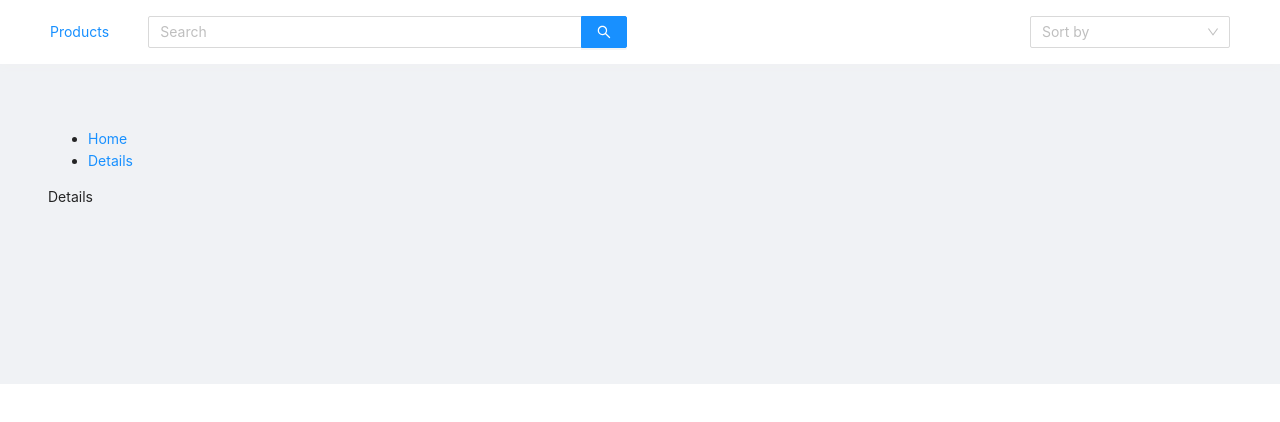
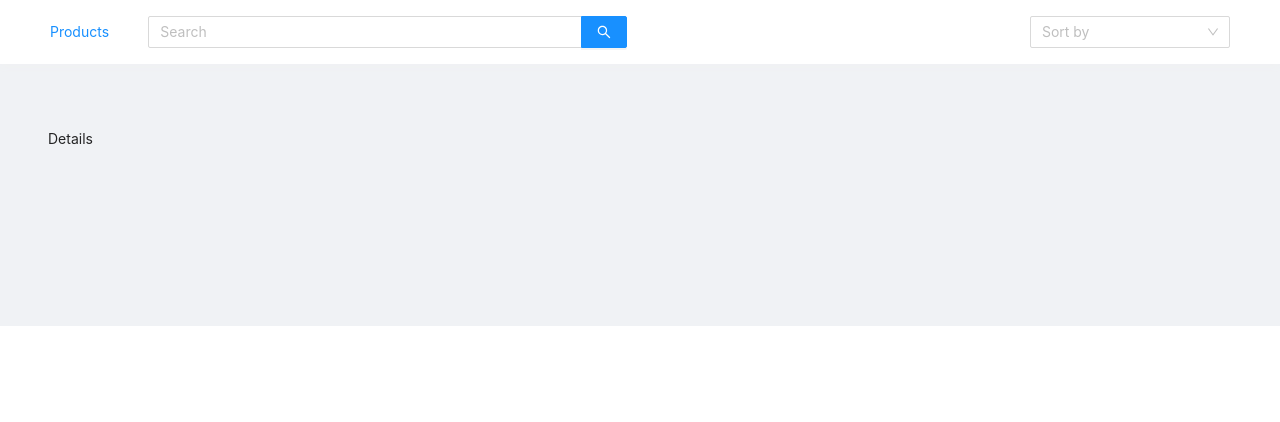
Before and after one commit to JWD-activity/productApp, a React (Create React App) app: page /product/1 in a window 1280 px wide. Shown: the top 422 px of the page. Built offline with nearby package versions, Linux system fonts and the light colour scheme; no server answers.

Commit message:
fix navigation link error

```diff
--- a/src/App.css
+++ b/src/App.css
@@ -1,3 +1,4 @@
 main {
   background-color: #f0f2f5;
+  padding: 8rem 3rem;
 }
--- a/src/App.js
+++ b/src/App.js
@@ -17,32 +17,13 @@ function App() {
     <>
       <Navbar />
       <ProductsContextProvider>
-        <Content style={{ padding: '8rem 3rem' }}>
-          <ul>
-            <li>
-              <Link to='/'>Home</Link>
-            </li>
-            <li>
-              <Link to='/product'>Details</Link>
-            </li>
-          </ul>
+        <Content>
+          <Route exact path='/'>
+            <Home />
+          </Route>
           <Route path='/product/:product_id'>
             <Details />
           </Route>
-          <Route exact path='/'>
-            <Home />
-          </Route>
-          {/* <Switch>
-            <Route exact path='/'>
-              <Home />
-            </Route>
-            <Route path='/product'>
-              <Details />
-            </Route>
-            <Route>
-              <Message path='/'></Message>
-            </Route>
-          </Switch> */}
         </Content>
       </ProductsContextProvider>
       <Footer></Footer>
```
